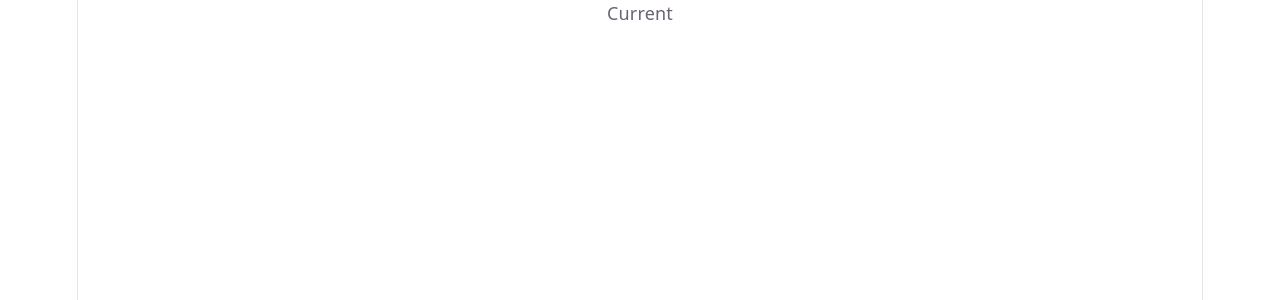
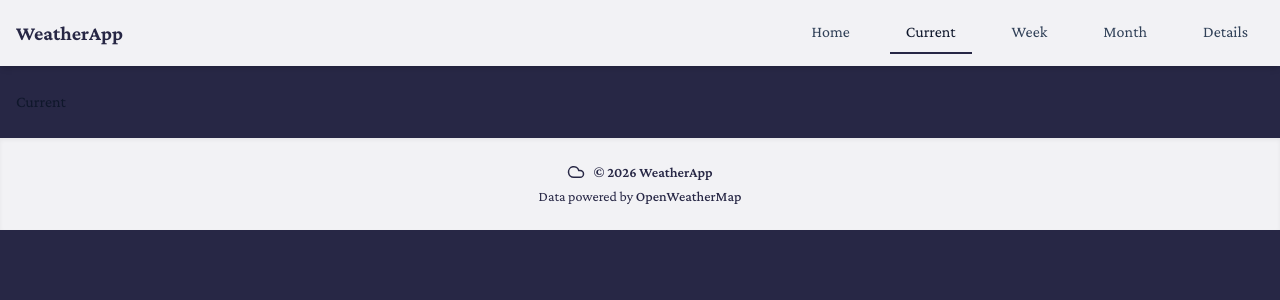
Before and after one commit to elab-development/klijentske-veb-tehnologije-i-skriptni-jezici-2025-26-2024-0479-prognoza, a React (Vite) app in the folder vremenska-prognoza/: page /current in a window 1280 px wide. Shown: the top 300 px of the page. Built offline with nearby package versions, Linux system fonts and the light colour scheme.

Commit message:
layout,navbar,footer

```diff
--- a/vremenska-prognoza/src/App.tsx
+++ b/vremenska-prognoza/src/App.tsx
@@ -1,5 +1,6 @@
 import { BrowserRouter, Routes, Route } from 'react-router-dom';
 
+import Layout from './components/Layout';
 import Home from './pages/Home';
 import Current from './pages/Current';
 import Weekly from './pages/Weekly';
@@ -8,17 +9,17 @@ import Details from './pages/Details';
 
 function App() {
   return (
-    <>
-      <BrowserRouter>
-        <Routes>
-          <Route path='/' element={<Home />} />
-          <Route path='/current' element={<Current />} />
-          <Route path='/weekly' element={<Weekly />} />
-          <Route path='/monthly' element={<Monthly />} />
-          <Route path='/details' element={<Details />} />
-        </Routes>
-      </BrowserRouter>
-    </>
+    <BrowserRouter>
+      <Routes>
+        <Route element={<Layout />}>
+          <Route path="/" element={<Home />} />
+          <Route path="/current" element={<Current />} />
+          <Route path="/weekly" element={<Weekly />} />
+          <Route path="/monthly" element={<Monthly />} />
+          <Route path="/details" element={<Details />} />
+        </Route>
+      </Routes>
+    </BrowserRouter>
   );
 }
 
--- /dev/null
+++ b/vremenska-prognoza/src/components/Footer.tsx
@@ -0,0 +1,27 @@
+import { Cloud } from 'lucide-react';
+
+export default function Footer() {
+  return (
+    <footer className='bg-[#f2f2f5] shadow-inner'>
+      <div className='container mx-auto px-4 py-6 text-center text-sm text-[#272745]'>
+        <p className='flex items-center justify-center gap-2'>
+          <Cloud size={18} className='text-[#272745]' />
+          <span className='text-[#272745] font-semibold'>
+            &copy; {new Date().getFullYear()} WeatherApp
+          </span>
+        </p>
+        <p className='mt-1'>
+          Data powered by{' '}
+          <a
+            href='https://openweathermap.org/'
+            target='_blank'
+            rel='noreferrer'
+            className='text-[#272745] font-medium hover:underline'
+          >
+            OpenWeatherMap
+          </a>
+        </p>
+      </div>
+    </footer>
+  );
+}
--- /dev/null
+++ b/vremenska-prognoza/src/components/Layout.tsx
@@ -0,0 +1,16 @@
+import { Outlet } from 'react-router-dom';
+
+import Navbar from './Navbar';
+import Footer from './Footer';
+
+export default function Layout() {
+  return (
+    <div className='min-h-screen bg-[#272745] text-slate-900'>
+      <Navbar />
+      <main className='container mx-auto px-4 py-6'>
+        <Outlet />
+      </main>
+      <Footer />
+    </div>
+  );
+}
--- /dev/null
+++ b/vremenska-prognoza/src/components/Navbar.tsx
@@ -0,0 +1,59 @@
+import { useState } from 'react';
+import { NavLink } from 'react-router-dom';
+import { Menu, X } from 'lucide-react';
+
+export default function Navbar() {
+  const [isOpen, setIsOpen] = useState(false);
+
+  return (
+    <header className='bg-[#f2f2f5] shadow-md'>
+      <nav className='container mx-auto flex items-center justify-between px-4 py-3'>
+        {/* Logo */}
+        <div className='text-xl font-bold text-[#272745] flex items-center gap-2'>
+          WeatherApp
+        </div>
+
+        {/* Hamburger button (mobile) */}
+        <button
+          className='md:hidden text-[#272745] focus:outline-none'
+          onClick={() => setIsOpen(!isOpen)}
+        >
+          {isOpen ? <X size={28} /> : <Menu size={28} />}
+        </button>
+
+        {/* Links */}
+        <div
+          className={`${
+            isOpen ? 'block' : 'hidden'
+          } absolute top-14 left-0 w-full bg-[#f2f2f5] shadow-md md:static md:block md:w-auto md:shadow-none`}
+        >
+          <ul className='flex flex-col md:flex-row md:space-x-6'>
+            {[
+              { to: '/', label: 'Home', end: true },
+              { to: '/current', label: 'Current' },
+              { to: '/weekly', label: 'Week' },
+              { to: '/monthly', label: 'Month' },
+              { to: '/details', label: 'Details' },
+            ].map(({ to, label, end }) => (
+              <li key={to}>
+                <NavLink
+                  to={to}
+                  end={end}
+                  className={({ isActive }) =>
+                    `block px-4 py-2 transition border-b-2 ${
+                      isActive
+                        ? 'border-[#272745] text-[#272745'
+                        : 'border-transparent text-slate-700 hover:bg-[#E4E4EF] hover:border-[#272745]'
+                    }`
+                  }
+                >
+                  {label}
+                </NavLink>
+              </li>
+            ))}
+          </ul>
+        </div>
+      </nav>
+    </header>
+  );
+}
--- a/vremenska-prognoza/src/index.css
+++ b/vremenska-prognoza/src/index.css
@@ -1,113 +1,8 @@
+@import url('https://fonts.googleapis.com/css2?family=Crimson+Pro:wght@400;500;600;700&display=swap');
 @import 'tailwindcss';
 
-:root {
-  --text: #6b6375;
-  --text-h: #08060d;
-  --bg: #fff;
-  --border: #e5e4e7;
-  --code-bg: #f4f3ec;
-  --accent: #aa3bff;
-  --accent-bg: rgba(170, 59, 255, 0.1);
-  --accent-border: rgba(170, 59, 255, 0.5);
-  --social-bg: rgba(244, 243, 236, 0.5);
-  --shadow:
-    rgba(0, 0, 0, 0.1) 0 10px 15px -3px, rgba(0, 0, 0, 0.05) 0 4px 6px -2px;
-
-  --sans: system-ui, 'Segoe UI', Roboto, sans-serif;
-  --heading: system-ui, 'Segoe UI', Roboto, sans-serif;
-  --mono: ui-monospace, Consolas, monospace;
-
-  font: 18px/145% var(--sans);
-  letter-spacing: 0.18px;
-  color-scheme: light dark;
-  color: var(--text);
-  background: var(--bg);
-  font-synthesis: none;
-  text-rendering: optimizeLegibility;
-  -webkit-font-smoothing: antialiased;
-  -moz-osx-font-smoothing: grayscale;
-
-  @media (max-width: 1024px) {
-    font-size: 16px;
-  }
+* {
+font-family: 'Crimson Pro', serif;
+  font-optical-sizing: auto;
+  font-style: normal;
 }
-
-@media (prefers-color-scheme: dark) {
-  :root {
-    --text: #9ca3af;
-    --text-h: #f3f4f6;
-    --bg: #16171d;
-    --border: #2e303a;
-    --code-bg: #1f2028;
-    --accent: #c084fc;
-    --accent-bg: rgba(192, 132, 252, 0.15);
-    --accent-border: rgba(192, 132, 252, 0.5);
-    --social-bg: rgba(47, 48, 58, 0.5);
-    --shadow:
-      rgba(0, 0, 0, 0.4) 0 10px 15px -3px, rgba(0, 0, 0, 0.25) 0 4px 6px -2px;
-  }
-
-  #social .button-icon {
-    filter: invert(1) brightness(2);
-  }
-}
-
-#root {
-  width: 1126px;
-  max-width: 100%;
-  margin: 0 auto;
-  text-align: center;
-  border-inline: 1px solid var(--border);
-  min-height: 100svh;
-  display: flex;
-  flex-direction: column;
-  box-sizing: border-box;
-}
-
-body {
-  margin: 0;
-}
-
-h1,
-h2 {
-  font-family: var(--heading);
-  font-weight: 500;
-  color: var(--text-h);
-}
-
-h1 {
-  font-size: 56px;
-  letter-spacing: -1.68px;
-  margin: 32px 0;
-  @media (max-width: 1024px) {
-    font-size: 36px;
-    margin: 20px 0;
-  }
-}
-h2 {
-  font-size: 24px;
-  line-height: 118%;
-  letter-spacing: -0.24px;
-  margin: 0 0 8px;
-  @media (max-width: 1024px) {
-    font-size: 20px;
-  }
-}
-p {
-  margin: 0;
-}
-
-code,
-.counter {
-  font-family: var(--mono);
-  display: inline-flex;
-  border-radius: 4px;
-  color: var(--text-h);
-}
-
-code {
-  font-size: 15px;
-  line-height: 135%;
-  padding: 4px 8px;
-  background: var(--code-bg);
-}
```
Also changed, not shown: vremenska-prognoza/package.json (+17 -17 lines), 1 other file (tests, documents, lock files or other folders).
